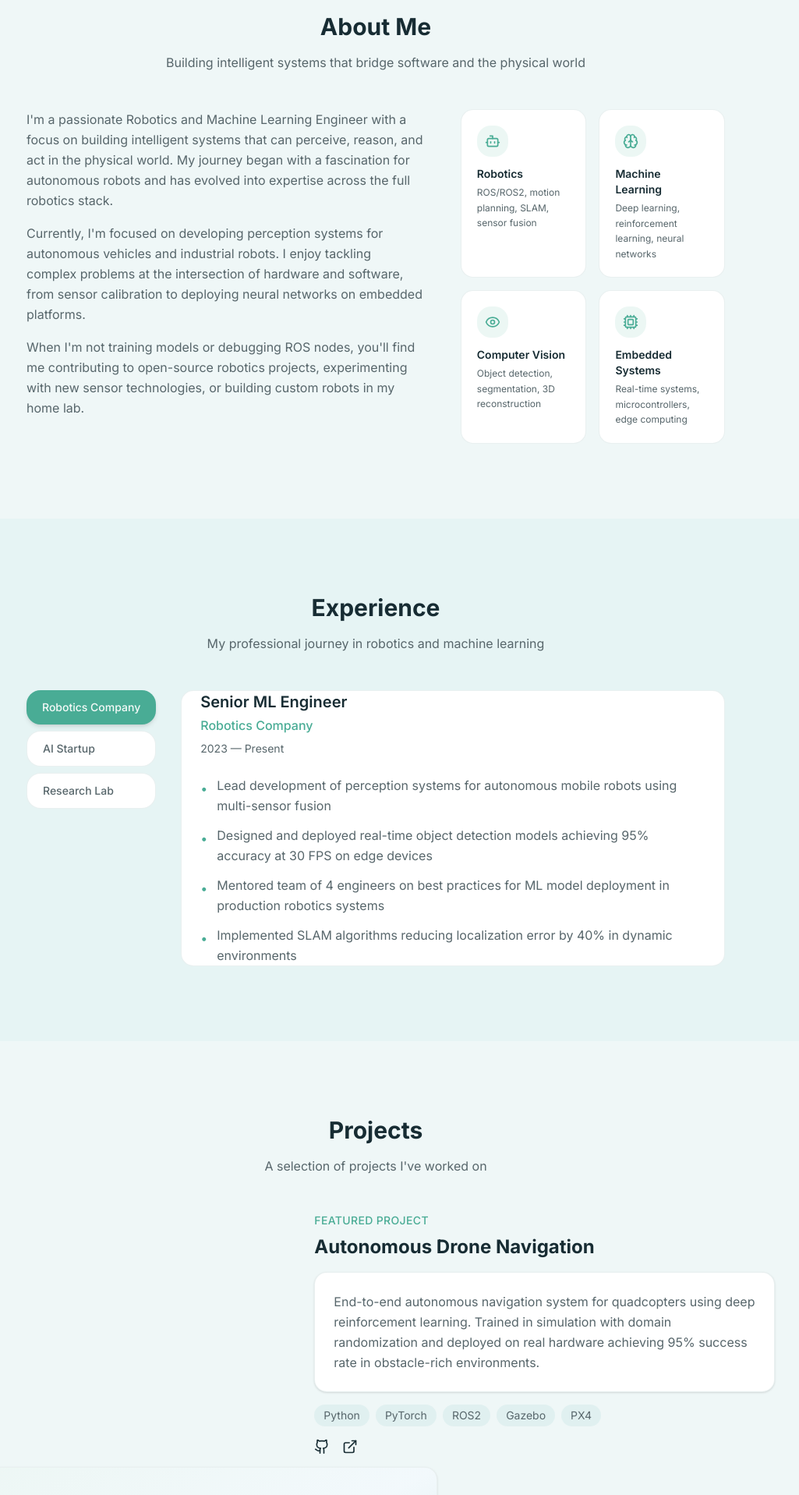
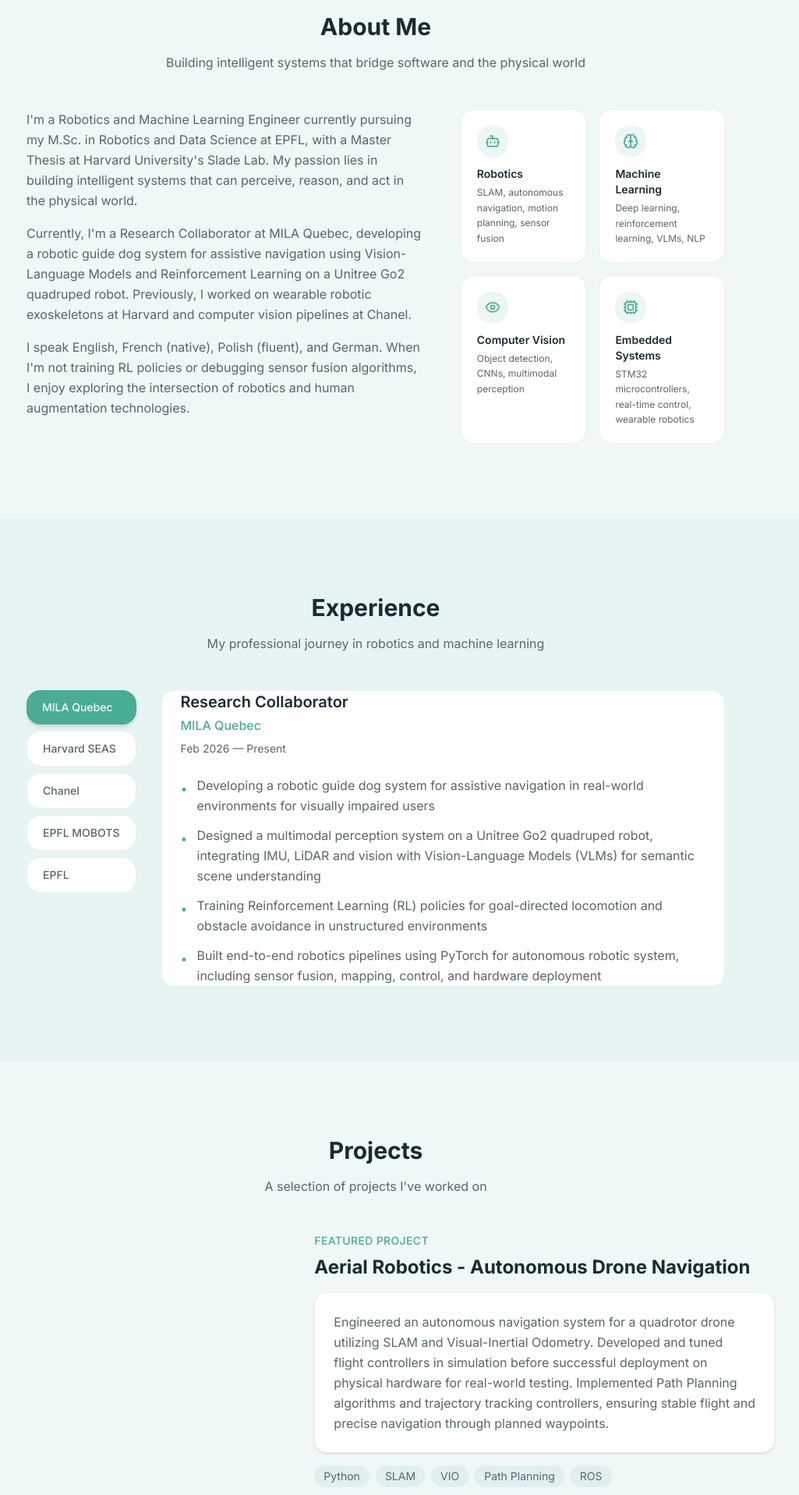
Before and after one commit to jowsk/jowsk.github.io, a Next.js app: page / in a window 1280 px wide. Shown: the part 880-2797 px from the top of the page at 78% size, without its empty margins (158-1183 px from the left). Built offline with nearby package versions, Linux system fonts and the light colour scheme.

Commit message:
add informations

```diff
--- a/app/page.tsx
+++ b/app/page.tsx
@@ -4,6 +4,7 @@ import { About } from "@/components/about";
 import { Experience } from "@/components/experience";
 import { Projects } from "@/components/projects";
 import { Skills } from "@/components/skills";
+import { Education } from "@/components/education";
 import { Contact } from "@/components/contact";
 import { Footer } from "@/components/footer";
 
@@ -16,6 +17,7 @@ export default function Home() {
       <Experience />
       <Projects />
       <Skills />
+      <Education />
       <Contact />
       <Footer />
     </main>
--- a/components/about.tsx
+++ b/components/about.tsx
@@ -6,22 +6,22 @@ const highlights = [
   {
     icon: Bot,
     title: "Robotics",
-    description: "ROS/ROS2, motion planning, SLAM, sensor fusion",
+    description: "SLAM, autonomous navigation, motion planning, sensor fusion",
   },
   {
     icon: Brain,
     title: "Machine Learning",
-    description: "Deep learning, reinforcement learning, neural networks",
+    description: "Deep learning, reinforcement learning, VLMs, NLP",
   },
   {
     icon: Eye,
     title: "Computer Vision",
-    description: "Object detection, segmentation, 3D reconstruction",
+    description: "Object detection, CNNs, multimodal perception",
   },
   {
     icon: Cpu,
     title: "Embedded Systems",
-    description: "Real-time systems, microcontrollers, edge computing",
+    description: "STM32 microcontrollers, real-time control, wearable robotics",
   },
 ];
 
@@ -39,21 +39,21 @@ export function About() {
         <div className="grid md:grid-cols-[3fr_2fr] gap-12 items-start">
           <div className="space-y-4 text-muted-foreground leading-relaxed">
             <p>
-              I&apos;m a passionate Robotics and Machine Learning Engineer with a focus on building
-              intelligent systems that can perceive, reason, and act in the physical world. My
-              journey began with a fascination for autonomous robots and has evolved into expertise
-              across the full robotics stack.
+              I&apos;m a Robotics and Machine Learning Engineer currently pursuing my M.Sc. in Robotics
+              and Data Science at EPFL, with a Master Thesis at Harvard University&apos;s Slade Lab.
+              My passion lies in building intelligent systems that can perceive, reason, and act
+              in the physical world.
             </p>
             <p>
-              Currently, I&apos;m focused on developing perception systems for autonomous vehicles
-              and industrial robots. I enjoy tackling complex problems at the intersection of
-              hardware and software, from sensor calibration to deploying neural networks on
-              embedded platforms.
+              Currently, I&apos;m a Research Collaborator at MILA Quebec, developing a robotic guide
+              dog system for assistive navigation using Vision-Language Models and Reinforcement
+              Learning on a Unitree Go2 quadruped robot. Previously, I worked on wearable robotic
+              exoskeletons at Harvard and computer vision pipelines at Chanel.
             </p>
             <p>
-              When I&apos;m not training models or debugging ROS nodes, you&apos;ll find me contributing
-              to open-source robotics projects, experimenting with new sensor technologies, or
-              building custom robots in my home lab.
+              I speak English, French (native), Polish (fluent), and German. When I&apos;m not training
+              RL policies or debugging sensor fusion algorithms, I enjoy exploring the intersection
+              of robotics and human augmentation technologies.
             </p>
           </div>
 
--- /dev/null
+++ b/components/education.tsx
@@ -0,0 +1,85 @@
+"use client";
+
+import { GraduationCap } from "lucide-react";
+
+const education = [
+  {
+    degree: "Master Thesis",
+    institution: "Harvard University, Slade Lab",
+    location: "John A. Paulson School of Engineering and Applied Sciences, USA",
+    period: "Mar 2025 — Oct 2025",
+    grade: "Grade: 6.0/6.0",
+  },
+  {
+    degree: "M.Sc. in Robotics and Data Science",
+    institution: "EPFL",
+    location: "Swiss Federal Institute of Technology Lausanne, Switzerland",
+    period: "Sep 2022 — Oct 2025",
+    grade: null,
+  },
+  {
+    degree: "Bachelor Exchange (3rd Year)",
+    institution: "Karlsruhe Institute of Technology (KIT)",
+    location: "Germany",
+    period: "Sep 2021 — Sep 2022",
+    grade: null,
+  },
+  {
+    degree: "B.Sc. in Microengineering",
+    institution: "EPFL",
+    location: "Swiss Federal Institute of Technology Lausanne, Switzerland",
+    period: "Sep 2018 — Sep 2022",
+    grade: null,
+  },
+];
+
+export function Education() {
+  return (
+    <section id="education" className="px-6 md:px-12 lg:px-24 py-24">
+      <div className="max-w-4xl mx-auto">
+        <h2 className="text-2xl md:text-3xl font-bold text-foreground mb-4 text-center">
+          Education
+        </h2>
+        <p className="text-muted-foreground text-center mb-12 max-w-xl mx-auto">
+          My academic journey in engineering and robotics
+        </p>
+
+        <div className="space-y-6">
+          {education.map((edu) => (
+            <div
+              key={edu.degree}
+              className="bg-card rounded-2xl p-6 border border-border/50 hover:border-primary/30 hover:shadow-md transition-all duration-300"
+            >
+              <div className="flex flex-col md:flex-row md:items-start gap-4">
+                <div className="w-12 h-12 bg-primary/10 rounded-xl flex items-center justify-center shrink-0">
+                  <GraduationCap className="w-6 h-6 text-primary" />
+                </div>
+                <div className="flex-1">
+                  <div className="flex flex-col md:flex-row md:items-center md:justify-between gap-2 mb-2">
+                    <h3 className="text-lg font-semibold text-foreground">
+                      {edu.degree}
+                    </h3>
+                    <span className="text-sm text-muted-foreground">
+                      {edu.period}
+                    </span>
+                  </div>
+                  <p className="text-primary font-medium mb-1">
+                    {edu.institution}
+                  </p>
+                  <p className="text-muted-foreground text-sm">
+                    {edu.location}
+                  </p>
+                  {edu.grade && (
+                    <p className="text-primary/80 text-sm mt-2 font-medium">
+                      {edu.grade}
+                    </p>
+                  )}
+                </div>
+              </div>
+            </div>
+          ))}
+        </div>
+      </div>
+    </section>
+  );
+}
--- a/components/experience.tsx
+++ b/components/experience.tsx
@@ -4,36 +4,55 @@ import { useState } from "react";
 
 const experiences = [
   {
-    company: "Robotics Company",
-    title: "Senior ML Engineer",
-    period: "2023 — Present",
+    company: "MILA Quebec",
+    title: "Research Collaborator",
+    period: "Feb 2026 — Present",
     description: [
-      "Lead development of perception systems for autonomous mobile robots using multi-sensor fusion",
-      "Designed and deployed real-time object detection models achieving 95% accuracy at 30 FPS on edge devices",
-      "Mentored team of 4 engineers on best practices for ML model deployment in production robotics systems",
-      "Implemented SLAM algorithms reducing localization error by 40% in dynamic environments",
+      "Developing a robotic guide dog system for assistive navigation in real-world environments for visually impaired users",
+      "Designed a multimodal perception system on a Unitree Go2 quadruped robot, integrating IMU, LiDAR and vision with Vision-Language Models (VLMs) for semantic scene understanding",
+      "Training Reinforcement Learning (RL) policies for goal-directed locomotion and obstacle avoidance in unstructured environments",
+      "Built end-to-end robotics pipelines using PyTorch for autonomous robotic system, including sensor fusion, mapping, control, and hardware deployment",
     ],
   },
   {
-    company: "AI Startup",
-    title: "Machine Learning Engineer",
-    period: "2021 — 2023",
+    company: "Harvard SEAS",
+    title: "Visiting Student Researcher",
+    period: "Mar 2025 — Oct 2025",
     description: [
-      "Built end-to-end computer vision pipelines for industrial quality inspection using PyTorch and OpenCV",
-      "Developed reinforcement learning agents for robotic manipulation tasks in simulation and real-world",
-      "Reduced model inference latency by 60% through quantization and TensorRT optimization",
-      "Created automated data pipelines processing 100K+ images daily for model training",
+      "Conducted research on wearable robotic exoskeletons to reduce human metabolic cost during overground walking",
+      "Developed IMU-based control algorithms implemented on STM32 microcontrollers for real-time actuation of active hip and passive ankle exoskeleton systems",
+      "Enabled seamless, data-driven interaction between human movement and robotic actuation",
+      "Modeled human behavior by collecting and analyzing large-scale multimodal biomechanical datasets, including motion capture, EMG, force plates, and metabolic systems",
     ],
   },
   {
-    company: "Research Lab",
-    title: "Research Engineer",
-    period: "2019 — 2021",
+    company: "Chanel",
+    title: "Data Science Intern",
+    period: "Sep 2024 — Mar 2025",
     description: [
-      "Conducted research on deep learning methods for 3D point cloud processing and semantic segmentation",
-      "Published 3 papers in top-tier robotics conferences (ICRA, IROS, RSS)",
-      "Developed ROS2 packages for sensor calibration and data collection across multiple robot platforms",
-      "Collaborated with cross-functional teams to integrate research prototypes into production systems",
+      "Engineered forecasting models for supply chain optimization using clustering and time-series analysis, addressing cannibalization and last-piece assortment",
+      "Developed a computer vision pipeline for product recognition and classification, implementing CNN architectures for object detection in TensorFlow",
+      "Designed and automated end-to-end ML pipelines for model deployment and orchestration within the Azure Databricks ecosystem",
+    ],
+  },
+  {
+    company: "EPFL MOBOTS",
+    title: "Student Researcher",
+    period: "Autumn 2023",
+    description: [
+      "Developed an Abstract Syntax Tree (AST)-based machine learning framework in Python to analyze student programming strategies in computational thinking tasks from PISA",
+      "Modeled structured program representations to classify strategies, detect errors, and infer behavioral patterns",
+      "Generated automated feedback providing actionable learning recommendations based on inferred strategies",
+    ],
+  },
+  {
+    company: "EPFL",
+    title: "Teaching Assistant",
+    period: "Autumn 2023",
+    description: [
+      "MSc course: Basics of Mobile Robotics (Prof. Mondada)",
+      "Supported MSc students during lab sessions and project work on perception, localization (Kalman Filtering), and navigation (path planning, obstacle avoidance)",
+      "Used the Thymio mobile robot platform for hands-on learning experiences",
     ],
   },
 ];
--- a/components/hero.tsx
+++ b/components/hero.tsx
@@ -15,14 +15,14 @@ export function Hero() {
           Hello, I&apos;m
         </p>
         <h1 className="text-4xl md:text-6xl lg:text-7xl font-bold text-foreground mb-4 leading-tight">
-          <span className="text-balance">Your Name</span>
+          <span className="text-balance">[Your Name]</span>
         </h1>
         <h2 className="text-2xl md:text-4xl lg:text-5xl font-semibold text-muted-foreground mb-8 leading-tight">
           <span className="text-balance">Robotics & Machine Learning Engineer</span>
         </h2>
         <p className="text-muted-foreground text-lg md:text-xl max-w-2xl mb-10 leading-relaxed">
-          I build intelligent autonomous systems that bridge the gap between software and the physical world.
-          Specializing in <span className="text-primary font-medium">computer vision</span>, <span className="text-primary font-medium">deep learning</span>, and <span className="text-primary font-medium">robotic perception</span>.
+          M.Sc. in Robotics and Data Science from EPFL, currently researching assistive robotics at MILA Quebec.
+          Specializing in <span className="text-primary font-medium">autonomous navigation</span>, <span className="text-primary font-medium">wearable exoskeletons</span>, and <span className="text-primary font-medium">vision-language models</span>.
         </p>
 
         <div className="flex flex-wrap gap-4 mb-12">
--- a/components/navigation.tsx
+++ b/components/navigation.tsx
@@ -9,6 +9,7 @@ const navItems = [
   { label: "Experience", href: "#experience" },
   { label: "Projects", href: "#projects" },
   { label: "Skills", href: "#skills" },
+  { label: "Education", href: "#education" },
   { label: "Contact", href: "#contact" },
 ];
 
--- a/components/projects.tsx
+++ b/components/projects.tsx
@@ -5,75 +5,75 @@ import Link from "next/link";
 
 const featuredProjects = [
   {
-    title: "Autonomous Drone Navigation",
+    title: "Aerial Robotics - Autonomous Drone Navigation",
     description:
-      "End-to-end autonomous navigation system for quadcopters using deep reinforcement learning. Trained in simulation with domain randomization and deployed on real hardware achieving 95% success rate in obstacle-rich environments.",
-    technologies: ["Python", "PyTorch", "ROS2", "Gazebo", "PX4"],
+      "Engineered an autonomous navigation system for a quadrotor drone utilizing SLAM and Visual-Inertial Odometry. Developed and tuned flight controllers in simulation before successful deployment on physical hardware for real-world testing. Implemented Path Planning algorithms and trajectory tracking controllers, ensuring stable flight and precise navigation through planned waypoints.",
+    technologies: ["Python", "SLAM", "VIO", "Path Planning", "ROS"],
     github: "https://github.com",
-    demo: "https://youtube.com",
+    demo: null,
     image: "/projects/drone.jpg",
   },
   {
-    title: "Real-Time Object Detection Pipeline",
+    title: "Mobile Robotics - Autonomous Navigation",
     description:
-      "Production-ready object detection system optimized for edge deployment. Features custom YOLOv8 model with TensorRT acceleration, achieving 60 FPS on NVIDIA Jetson with 92% mAP on custom industrial dataset.",
-    technologies: ["Python", "PyTorch", "TensorRT", "CUDA", "Docker"],
+      "Developed a differential-drive autonomous system implementing Global and Local Path Planning with dynamic Obstacle Avoidance. Implemented Extended Kalman Filters (EKF) for robust State Estimation and sensor fusion, optimizing localization accuracy in cluttered environments.",
+    technologies: ["Python", "EKF", "Path Planning", "Sensor Fusion"],
     github: "https://github.com",
     demo: null,
-    image: "/projects/detection.jpg",
+    image: "/projects/mobile.jpg",
   },
   {
-    title: "Multi-Robot SLAM System",
+    title: "Deep Learning - Robust Content Moderation",
     description:
-      "Distributed SLAM system enabling multiple robots to collaboratively map large environments. Implements pose graph optimization with loop closure detection and map merging for warehouse automation.",
-    technologies: ["C++", "ROS2", "g2o", "OpenCV", "PCL"],
+      "Developed robust moderation architectures by investigating adversarial training techniques to detect unsafe content. Engineered a deep learning model that outperformed baseline systems in identifying complex adversarial inputs.",
+    technologies: ["Python", "PyTorch", "Deep Learning", "Adversarial ML"],
     github: "https://github.com",
-    demo: "https://youtube.com",
-    image: "/projects/slam.jpg",
+    demo: null,
+    image: "/projects/moderation.jpg",
   },
 ];
 
 const otherProjects = [
   {
-    title: "Point Cloud Segmentation",
+    title: "Computational Motor Control",
     description:
-      "Implementation of PointNet++ for semantic segmentation of LiDAR point clouds with custom data augmentation pipeline.",
-    technologies: ["Python", "PyTorch", "Open3D"],
+      "Simulated bio-inspired open- and closed-loop control architectures in MuJoCo for amphibious robotic systems with adaptive gait switching based on terrain (land vs. water).",
+    technologies: ["Python", "MuJoCo", "Control Systems"],
     github: "https://github.com",
   },
   {
-    title: "Robot Arm Control",
+    title: "Haptic Human-Robot Interfaces",
     description:
-      "MoveIt2-based motion planning and control system for 6-DOF robot arm with collision avoidance and trajectory optimization.",
-    technologies: ["C++", "ROS2", "MoveIt2"],
+      "Designed and implemented a PID-controlled haptic interface driven by electromyography (EMG) signals for real-time human-robot interaction.",
+    technologies: ["Python", "EMG", "PID Control"],
     github: "https://github.com",
   },
   {
-    title: "Sensor Fusion Library",
+    title: "Natural Language Processing",
     description:
-      "Lightweight C++ library for fusing IMU, GPS, and wheel odometry data using Extended Kalman Filter.",
-    technologies: ["C++", "Eigen", "CMake"],
+      "Fine-tuned Meta's Llama foundational models using Direct Preference Optimization (DPO) and custom classification heads for engineering-specific Q&A and multiple-choice reasoning.",
+    technologies: ["Python", "PyTorch", "LLMs", "DPO"],
     github: "https://github.com",
   },
   {
-    title: "Sim-to-Real Transfer",
+    title: "Image Analysis & Pattern Recognition",
     description:
-      "Framework for training policies in simulation and deploying to real robots with domain adaptation techniques.",
-    technologies: ["Python", "Isaac Gym", "PyTorch"],
+      "Developed a computer vision pipeline for automatic detection and re-clustering of puzzle pieces in heterogeneous scenes, leveraging feature extraction and data-driven clustering methods.",
+    technologies: ["Python", "OpenCV", "Clustering"],
     github: "https://github.com",
   },
   {
-    title: "Visual Odometry",
+    title: "Model Predictive Control",
     description:
-      "Stereo visual odometry pipeline using ORB features with bundle adjustment for accurate pose estimation.",
-    technologies: ["Python", "OpenCV", "NumPy"],
+      "Designed a model predictive control (MPC) system in MATLAB to simulate and stabilize rocket flight dynamics following a predefined trajectory.",
+    technologies: ["MATLAB", "MPC", "Control Systems"],
     github: "https://github.com",
   },
   {
-    title: "Behavior Trees Library",
+    title: "Wearable Exoskeletons Research",
     description:
-      "Flexible behavior tree implementation for robot task planning with visualization and debugging tools.",
-    technologies: ["C++", "ROS2", "Qt"],
+      "Developed IMU-based control algorithms on STM32 for real-time actuation of hip and ankle exoskeletons, enabling data-driven human-robot interaction.",
+    technologies: ["C", "STM32", "IMU", "Embedded"],
     github: "https://github.com",
   },
 ];
--- a/components/skills.tsx
+++ b/components/skills.tsx
@@ -2,49 +2,40 @@
 
 const skillCategories = [
   {
-    title: "Programming Languages",
-    skills: ["Python", "C++", "C", "CUDA", "Rust", "TypeScript"],
+    title: "Programming",
+    skills: ["Python", "C/C++", "MATLAB", "SQL"],
+  },
+  {
+    title: "Deep Learning",
+    skills: ["PyTorch", "TensorFlow"],
+  },
+  {
+    title: "Data & ML Tools",
+    skills: ["Pandas", "NumPy", "OpenCV", "Scikit-learn", "Matplotlib", "Seaborn", "MLflow", "TensorBoard"],
   },
   {
     title: "Machine Learning",
-    skills: [
-      "PyTorch",
-      "TensorFlow",
-      "scikit-learn",
-      "OpenCV",
-      "TensorRT",
-      "ONNX",
-    ],
+    skills: ["Classification", "Clustering", "Regression", "NLP", "Vision Language Models"],
   },
   {
-    title: "Robotics & Embedded",
-    skills: ["ROS/ROS2", "Gazebo", "MoveIt2", "PX4", "Arduino", "NVIDIA Jetson"],
+    title: "Robotics",
+    skills: ["Sensor Fusion", "SLAM", "Mapping", "Control Systems", "Reinforcement Learning", "Autonomous Navigation", "Motion Planning", "Obstacle Avoidance"],
   },
   {
-    title: "Tools & Infrastructure",
-    skills: ["Git", "Docker", "Linux", "CMake", "CI/CD", "AWS"],
+    title: "Cloud & DevOps",
+    skills: ["Azure", "Databricks", "DevOps", "Git", "Linux", "Docker"],
   },
   {
-    title: "Perception & Vision",
-    skills: [
-      "SLAM",
-      "Object Detection",
-      "Point Clouds",
-      "Sensor Fusion",
-      "Calibration",
-      "3D Reconstruction",
-    ],
+    title: "Embedded Systems",
+    skills: ["STM32 Microcontrollers"],
   },
   {
-    title: "AI/ML Techniques",
-    skills: [
-      "Deep Learning",
-      "Reinforcement Learning",
-      "CNNs",
-      "Transformers",
-      "GANs",
-      "Imitation Learning",
-    ],
+    title: "Experimental Systems",
+    skills: ["Motion Capture (Qualisys)", "EMG", "Force Plates", "Metabolic Analysis (COSMED)"],
+  },
+  {
+    title: "Design & Fabrication",
+    skills: ["CATIA", "Fusion 360", "3D Printing", "CNC Milling", "Laser Cutting"],
   },
 ];
 
```
